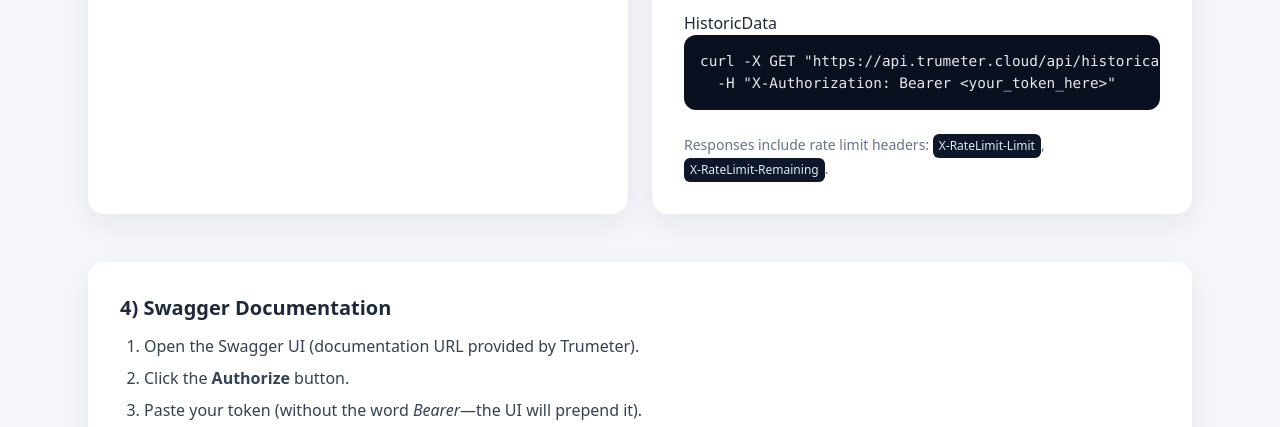
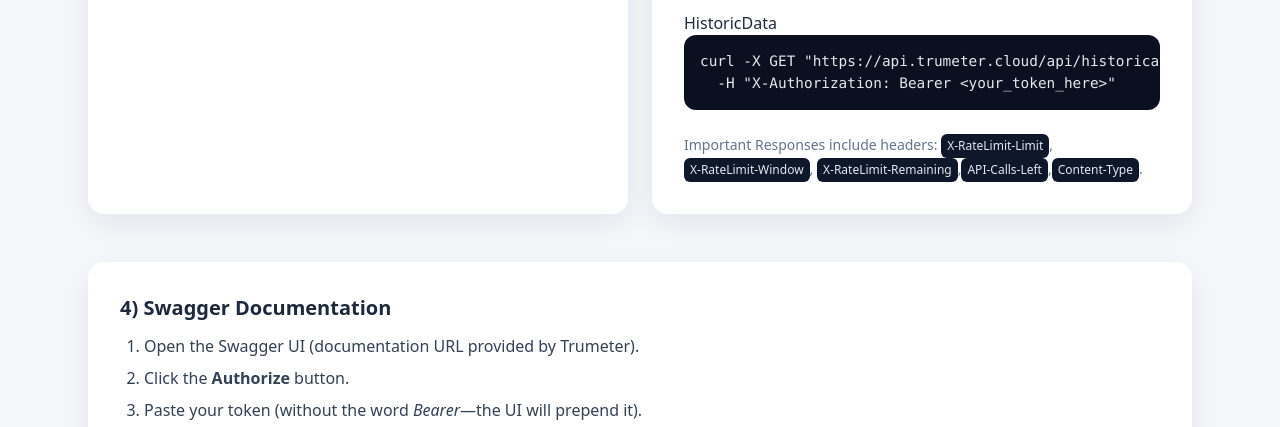
Before and after one commit to AmazingShrush/swagger-public-api, a plain HTML site: page index.html in a window 1280 px wide. Shown: the part 1340-1767 px from the top of the page. Drawn offline with nearby package versions, Linux system fonts and the light colour scheme.

Commit message:
Header info

```diff
--- a/index.html
+++ b/index.html
@@ -192,7 +192,7 @@
           <pre class="code"><code>curl -X GET "https://api.trumeter.cloud/api/historicalData?device_serial_no=1234567890&amp;key=voltage&amp;from=2025-05-29T10:36:00&amp;to=2025-05-30T10:36:30" \
   -H "X-Authorization: Bearer &lt;your_token_here&gt;"</code></pre>
 
-          <p class="mt-6 text-sm text-slate-500">Responses include rate limit headers: <span class="kbd">X-RateLimit-Limit</span>, <span class="kbd">X-RateLimit-Remaining</span>.</p>
+          <p class="mt-6 text-sm text-slate-500">Important Responses include headers: <span class="kbd">X-RateLimit-Limit</span>, <span class="kbd">X-RateLimit-Window</span>, <span class="kbd">X-RateLimit-Remaining</span>,<span class="kbd">API-Calls-Left</span>,<span class="kbd">Content-Type</span>.</p>
         </div>
       </div>
     </section>
```
